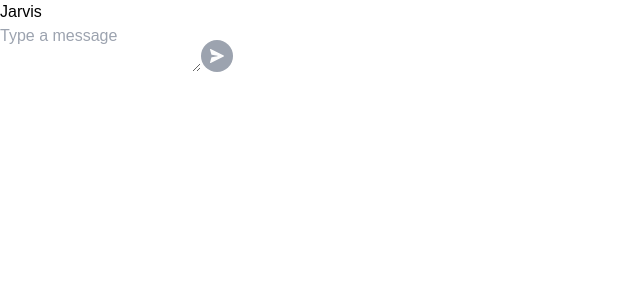
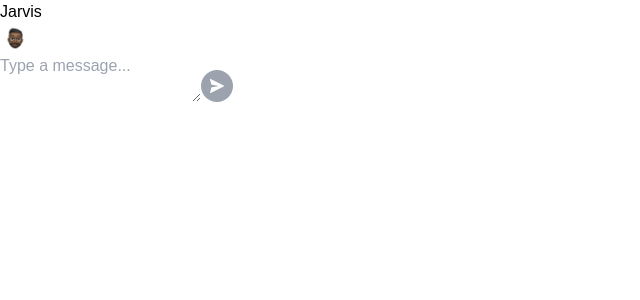
Before and after one commit to Husseincode/supremeAI, a Next.js app: page / in a window 1280 px wide. Shown: the top 300 px of the page, without its empty margins (0-640 px from the left). Built offline with nearby package versions, Linux system fonts and the light colour scheme.

Commit message:
`Refactor ChatBot component and related files`

```diff
--- a/src/app/page.tsx
+++ b/src/app/page.tsx
@@ -4,102 +4,5 @@
 import ChatBot from '../components/chat';
 
 export default function Home() {
-  return (
-    // <div className="grid grid-rows-[20px_1fr_20px] items-center justify-items-center min-h-screen p-8 pb-20 gap-16 sm:p-20 font-[family-name:var(--font-geist-sans)]">
-    //   <main className="flex flex-col gap-8 row-start-2 items-center sm:items-start">
-    //     <Image
-    //       className="dark:invert"
-    //       src="/next.svg"
-    //       alt="Next.js logo"
-    //       width={180}
-    //       height={38}
-    //       priority
-    //     />
-    //     <ol className="list-inside list-decimal text-sm text-center sm:text-left font-[family-name:var(--font-geist-mono)]">
-    //       <li className="mb-2">
-    //         Get started by editing{" "}
-    //         <code className="bg-black/[.05] dark:bg-white/[.06] px-1 py-0.5 rounded font-semibold">
-    //           src/app/page.tsx
-    //         </code>
-    //         .
-    //       </li>
-    //       <li>Save and see your changes instantly.</li>
-    //     </ol>
-
-    //     <div className="flex gap-4 items-center flex-col sm:flex-row">
-    //       <a
-    //         className="rounded-full border border-solid border-transparent transition-colors flex items-center justify-center bg-foreground text-background gap-2 hover:bg-[#383838] dark:hover:bg-[#ccc] text-sm sm:text-base h-10 sm:h-12 px-4 sm:px-5"
-    //         href="https://vercel.com/new?utm_source=create-next-app&utm_medium=appdir-template-tw&utm_campaign=create-next-app"
-    //         target="_blank"
-    //         rel="noopener noreferrer"
-    //       >
-    //         <Image
-    //           className="dark:invert"
-    //           src="/vercel.svg"
-    //           alt="Vercel logomark"
-    //           width={20}
-    //           height={20}
-    //         />
-    //         Deploy now
-    //       </a>
-    //       <a
-    //         className="rounded-full border border-solid border-black/[.08] dark:border-white/[.145] transition-colors flex items-center justify-center hover:bg-[#f2f2f2] dark:hover:bg-[#1a1a1a] hover:border-transparent text-sm sm:text-base h-10 sm:h-12 px-4 sm:px-5 sm:min-w-44"
-    //         href="https://nextjs.org/docs?utm_source=create-next-app&utm_medium=appdir-template-tw&utm_campaign=create-next-app"
-    //         target="_blank"
-    //         rel="noopener noreferrer"
-    //       >
-    //         Read our docs
-    //       </a>
-    //     </div>
-    //   </main>
-    //   <footer className="row-start-3 flex gap-6 flex-wrap items-center justify-center">
-    //     <a
-    //       className="flex items-center gap-2 hover:underline hover:underline-offset-4"
-    //       href="https://nextjs.org/learn?utm_source=create-next-app&utm_medium=appdir-template-tw&utm_campaign=create-next-app"
-    //       target="_blank"
-    //       rel="noopener noreferrer"
-    //     >
-    //       <Image
-    //         aria-hidden
-    //         src="/file.svg"
-    //         alt="File icon"
-    //         width={16}
-    //         height={16}
-    //       />
-    //       Learn
-    //     </a>
-    //     <a
-    //       className="flex items-center gap-2 hover:underline hover:underline-offset-4"
-    //       href="https://vercel.com/templates?framework=next.js&utm_source=create-next-app&utm_medium=appdir-template-tw&utm_campaign=create-next-app"
-    //       target="_blank"
-    //       rel="noopener noreferrer"
-    //     >
-    //       <Image
-    //         aria-hidden
-    //         src="/window.svg"
-    //         alt="Window icon"
-    //         width={16}
-    //         height={16}
-    //       />
-    //       Examples
-    //     </a>
-    //     <a
-    //       className="flex items-center gap-2 hover:underline hover:underline-offset-4"
-    //       href="https://nextjs.org?utm_source=create-next-app&utm_medium=appdir-template-tw&utm_campaign=create-next-app"
-    //       target="_blank"
-    //       rel="noopener noreferrer"
-    //     >
-    //       <Image
-    //         aria-hidden
-    //         src="/globe.svg"
-    //         alt="Globe icon"
-    //         width={16}
-    //         height={16}
-    //       />
-    //       Go to nextjs.org →
-    //     </a>
-    //   </footer>
-    // </div>
-    <ChatBot />
-  );
+  return <ChatBot />;
 }
--- a/src/components/chat.tsx
+++ b/src/components/chat.tsx
@@ -1,10 +1,12 @@
 /** @format */
 'use client';
-
+import defaultUser from '@//assets/defaultUser.png';
 import React, { useEffect, useRef, useState } from 'react';
 import '../styles/stylish.module.css';
 import axios from 'axios';
 import LoadingBalls from '../components/loading/loading';
+import '../styles/styles.css';
+import Image from 'next/image';
 
 /** Message Interface */
 interface Message {
@@ -84,24 +86,29 @@ const ChatBot = () => {
       e.preventDefault();
       sendMessage();
     }
-    setColor(input === '' ? '#9ca3af' : '#000000');
+    setColor(input !== '' ? '#000000' : '#9ca3af');
   };
 
   return (
-    <section className='w-full slide-from-left fixed z-40 bottom-10 md:right-5 flex items-end justify-end px-5 md:px-0'>
+    <section className='w-full flex md:justify-center md:items-center h-[100vh] slide-from-left md:px-0'>
       <div
         ref={messagesEndRef}
-        className='w-full md:w-[350px] h-[400px] p-2 rounded-md shadow-xl bg-white flex flex-col gap-2'>
-        <div className='bg-gray-400 w-full border h-[400px] overflow-y-scroll scrollbar-hide rounded-md p-2'>
-          <div className='header w-full h-[40px] bg-white rounded-md border flex justify-between items-center px-2 gap-3'>
-            <span className='text-sm'>Jarvis</span>
-            {/* <button
-              className='border py-1 px-2 rounded-lg text-xs'
-              onClick={() => saveChatHistory(messages)}
-              type='button'>
-              Save History
-            </button> */}
+        className='w-full md:w-[350px] md:h-[500px] p-2 md:rounded-md shadow-xl bg-white flex flex-col gap-2'>
+        <div className='header justify-center w-full h-[40px] bg-white rounded-md flex items-center px-2'>
+          <div className='flex items-center justify-center'>
+            {' '}
+            <h2 className='text-lg font-medium'>Jarvis</h2>
+            <Image
+              src={defaultUser}
+              width={30}
+              height={30}
+              className='rounded-full'
+              alt=''
+            />
           </div>
+        </div>
+        <div
+          className={`chatWallPaper w-full border md:h-[300px] h-[500px] overflow-y-scroll scrollbar-hide rounded-md p-2`}>
           <div className='flex-1 py-4 overflow-y-scroll scrollbar-hide'>
             {messages.map((msg, idx) => (
               <div
@@ -129,13 +136,13 @@ const ChatBot = () => {
             <div ref={messagesEndRef} />
           </div>
         </div>
-        <div className='min-h-[40px] border rounded-md bg-[#F5F5F5] flex items-center justify-between px-2'>
+        <div className='min-h-[100px] border rounded-md bg-[#F5F5F5] flex items-center justify-between px-2'>
           <textarea
             value={input}
             onKeyPress={handleKeyPress}
             onChange={(e) => setInput(e.target.value)}
             className='outline-none px-2 pt-4 pb-2 bg-transparent w-full text-sm resize-none'
-            placeholder='Type a message'
+            placeholder='Type a message...'
           />
           <button type='button' onClick={sendMessage}>
             {''}
@@ -159,4 +166,8 @@ const ChatBot = () => {
   );
 };
 
+// const chatWallpaper = {
+//   background: `url(${})`
+// }
+
 export default ChatBot;
--- a/src/pages/api/chat.ts
+++ b/src/pages/api/chat.ts
@@ -49,7 +49,7 @@ export default async function handler(
     });
 
     const content = response.choices[0]?.message?.content || 'No response';
-    console.log(content);
+    console.log(response);
 
     return res.status(200).json({ response: content });
   } catch (error) {
--- /dev/null
+++ b/src/styles/styles.css
@@ -0,0 +1,9 @@
+/** @format */
+
+.chatWallPaper {
+  background-image: url('../assets/chatWallpaper.jpeg');
+  /* filter: brightness(75%); */
+  @apply bg-cover; /* Adjust size for both images */
+  background-repeat: no-repeat; /* Ensure no repetition */
+  /* min-height: 920px; */
+}
```
Also changed, not shown: src/assets/chatWallpaper.jpeg (added), src/assets/defaultUser.png (added).
